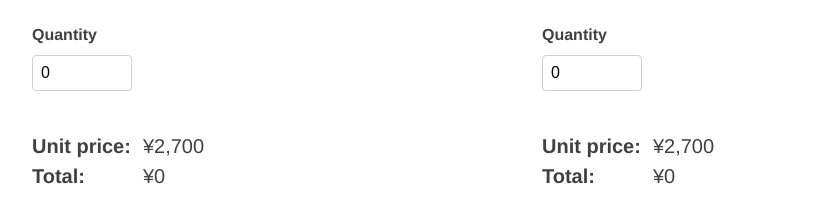
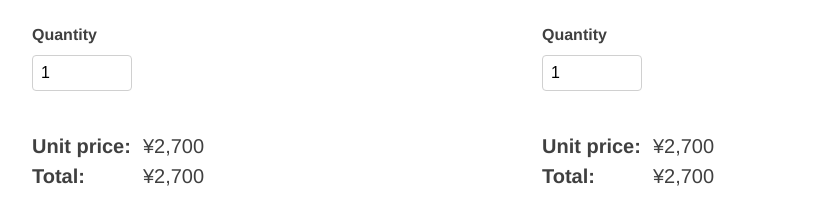
Before and after one commit to ics-creative/260901_latest-react, a React (Vite) app: page /#/transition in a window 1280 px wide. Shown: the part 312-536 px from the top of the page, without its empty margins (118-933 px from the left). Built offline with nearby package versions, Linux system fonts and the light colour scheme.

Commit message:
Trasition: 初期値の修正

```diff
--- a/src/pages/Transition/NoTransition.jsx
+++ b/src/pages/Transition/NoTransition.jsx
@@ -11,8 +11,8 @@ import { productColors, productSizes } from "./productVariants.js";
 export const NoTransition = () => {
   const [color, setColor] = useState("black");
   const [size, setSize] = useState("M");
-  const [quantity, setQuantity] = useState(0);
-  const [total, setTotal] = useState(0);
+  const [quantity, setQuantity] = useState(1);
+  const [total, setTotal] = useState(2700);
 
   const handleColorChange = async (nextColor) => {
     setColor(nextColor);
--- a/src/pages/Transition/Transition.jsx
+++ b/src/pages/Transition/Transition.jsx
@@ -10,8 +10,8 @@ import { productColors, productSizes } from "./productVariants.js";
 export const Transition = () => {
   const [color, setColor] = useState("black");
   const [size, setSize] = useState("M");
-  const [quantity, setQuantity] = useState(0);
-  const [total, setTotal] = useState(0);
+  const [quantity, setQuantity] = useState(1);
+  const [total, setTotal] = useState(2700);
 
   // useTransitionフック
   const [isPending, startTransition] = useTransition();
```
